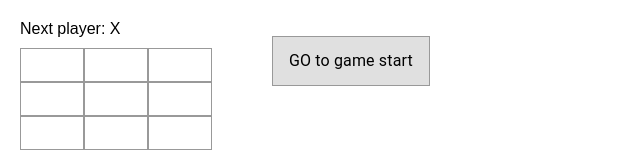
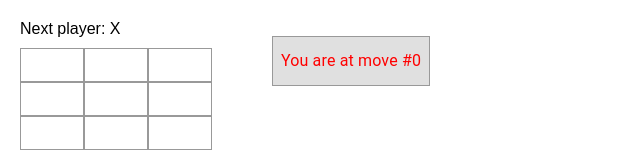
Before and after one commit to YUD96/react-tutorial, a React (Create React App) app: page / in a window 1280 px wide. Shown: the top 160 px of the page, without its empty margins (0-640 px from the left). Built offline with nearby package versions, Linux system fonts and the light colour scheme.

Commit message:
追加機能 #2

```diff
--- a/src/App.js
+++ b/src/App.js
@@ -1,5 +1,11 @@
 import { useState } from "react";
-import { Box, Button, ListItemButton, ListItemText } from "@mui/material";
+import {
+  Box,
+  Button,
+  ListItemButton,
+  ListItemText,
+  Typography,
+} from "@mui/material";
 
 function Square({ value, onSquareClick }) {
   return (
@@ -89,6 +95,24 @@ export default function Game() {
     }
 
     return (
+      <>
+        {move === currentMove ? (
+          <Box
+            sx={{
+              display: "flex",
+              justifyContent: "center",
+              alignItems: "center",
+              px: 1,
+              py: 2,
+              height: "50px",
+              color: "red",
+              backgroundColor: "#e0e0e0",
+              border: "1px solid #999",
+            }}
+          >
+            <Typography>You are at move #{move}</Typography>
+          </Box>
+        ) : (
           <ListItemButton
             key={move}
             sx={{
@@ -99,6 +123,8 @@ export default function Game() {
           >
             <ListItemText primary={description} />
           </ListItemButton>
+        )}
+      </>
     );
   });
 
```
Lines whose indentation alone changed are shown as unchanged.
